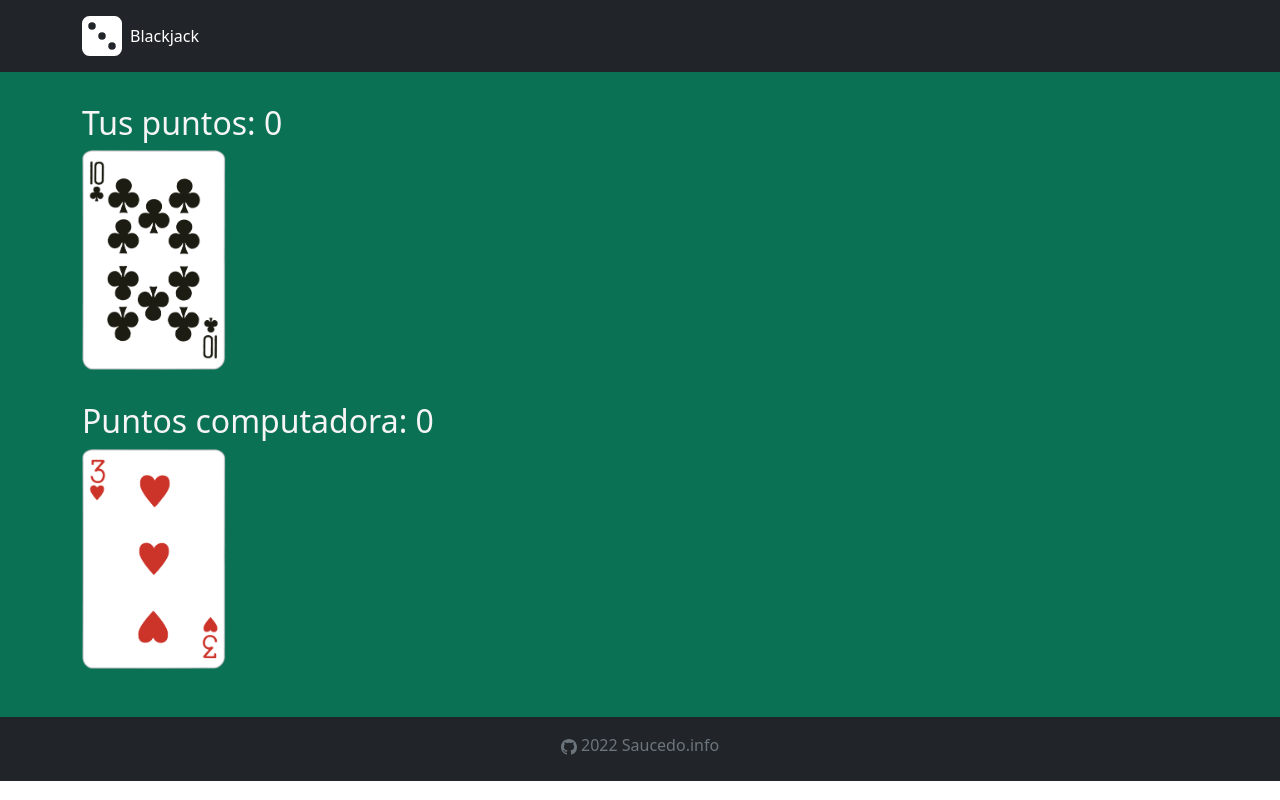
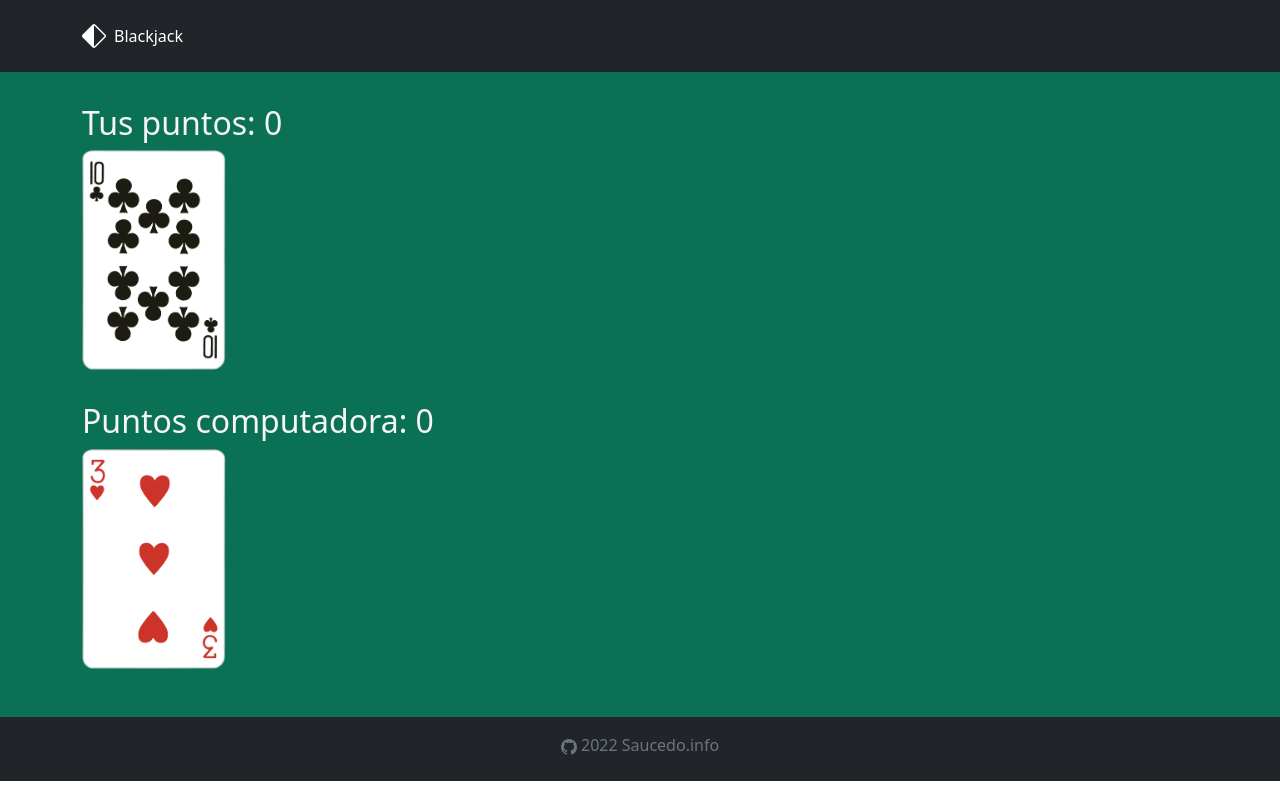
Before and after one commit to saucedoinfo/game-blackjack, a plain HTML site: page index.html in a window 1280 px wide. Drawn offline with nearby package versions, Linux system fonts and the light colour scheme.

Commit message:
202205051251

```diff
--- a/index.html
+++ b/index.html
@@ -1,13 +1,16 @@
 <!DOCTYPE html>
 <html lang="en">
-
   <head>
     <meta charset="UTF-8" />
     <meta http-equiv="X-UA-Compatible" content="IE=edge" />
     <meta name="viewport" content="width=device-width, initial-scale=1.0" />
     <!-- CSS only -->
-    <link href="https://cdn.jsdelivr.net/npm/bootstrap@5.1.3/dist/css/bootstrap.min.css" rel="stylesheet"
-        integrity="sha384-1BmE4kWBq78iYhFldvKuhfTAU6auU8tT94WrHftjDbrCEXSU1oBoqyl2QvZ6jIW3" crossorigin="anonymous" />
+    <link
+      href="https://cdn.jsdelivr.net/npm/bootstrap@5.1.3/dist/css/bootstrap.min.css"
+      rel="stylesheet"
+      integrity="sha384-1BmE4kWBq78iYhFldvKuhfTAU6auU8tT94WrHftjDbrCEXSU1oBoqyl2QvZ6jIW3"
+      crossorigin="anonymous"
+    />
     <link rel="stylesheet" href="assets/css/styles.css" />
     <title>Blackjack | Saucedo.info</title>
   </head>
@@ -15,18 +18,27 @@
   <body>
     <header class="p-3 bg-dark text-white">
       <div class="container">
-            <div class="d-flex flex-wrap align-items-center justify-content-center justify-content-lg-start">
-                <a href="/" class="d-flex align-items-center mb-2 mb-lg-0 text-white text-decoration-none">
-                    <svg xmlns="http://www.w3.org/2000/svg" width="40" height="40" fill="currentColor"
-                        class="bi bi-dice-3-fill" viewBox="0 0 16 16">
+        <div
+          class="d-flex flex-wrap align-items-center justify-content-center justify-content-lg-start"
+        >
+          <a
+            href="/"
+            class="d-flex align-items-center mb-2 mb-lg-0 text-white text-decoration-none"
+          >
+            <svg
+              xmlns="http://www.w3.org/2000/svg"
+              width="24"
+              height="24"
+              fill="currentColor"
+              class="bi bi-diamond-half"
+              viewBox="0 0 16 16"
+            >
               <path
-                            d="M3 0a3 3 0 0 0-3 3v10a3 3 0 0 0 3 3h10a3 3 0 0 0 3-3V3a3 3 0 0 0-3-3H3zm2.5 4a1.5 1.5 0 1 1-3 0 1.5 1.5 0 0 1 3 0zm8 8a1.5 1.5 0 1 1-3 0 1.5 1.5 0 0 1 3 0zM8 9.5a1.5 1.5 0 1 1 0-3 1.5 1.5 0 0 1 0 3z" />
+                d="M9.05.435c-.58-.58-1.52-.58-2.1 0L.436 6.95c-.58.58-.58 1.519 0 2.098l6.516 6.516c.58.58 1.519.58 2.098 0l6.516-6.516c.58-.58.58-1.519 0-2.098L9.05.435zM8 .989c.127 0 .253.049.35.145l6.516 6.516a.495.495 0 0 1 0 .7L8.35 14.866a.493.493 0 0 1-.35.145V.989z"
+              />
             </svg>
+            <a href="#" class="nav-link px-2 text-white">Blackjack</a>
           </a>
-
-                <ul class="nav col-12 col-lg-auto me-lg-auto mb-2 justify-content-center mb-md-0">
-                    <li><a href="#" class="nav-link px-2 text-white">Blackjack</a></li>
-                </ul>
         </div>
       </div>
     </header>
@@ -35,25 +47,42 @@
         <div class="row col mb-3">
           <div class="col-12 my-3">
             <h2>Tus puntos: <span> 0</span></h2>
-                    <img src="assets/cartas/10C.png" alt="carta jugador" class="carta">
+            <img
+              src="assets/cartas/10C.png"
+              alt="carta jugador"
+              class="carta"
+            />
           </div>
 
-                <div class="col-12  my-3">
+          <div class="col-12 my-3">
             <h2>Puntos computadora: <span> 0</span></h2>
-                    <img src="assets/cartas/3H.png" alt="carta computadora " class="carta">
+            <img
+              src="assets/cartas/3H.png"
+              alt="carta computadora "
+              class="carta"
+            />
           </div>
         </div>
       </div>
     </main>
     <footer class="pt-3 pb-2 bg-dark text-muted align-items-end">
-        <p class="text-center"><svg xmlns="http://www.w3.org/2000/svg" width="16" height="16" fill="currentColor"
-                class="bi bi-github" viewBox="0 0 16 16">
+      <p class="text-center">
+        <svg
+          xmlns="http://www.w3.org/2000/svg"
+          width="16"
+          height="16"
+          fill="currentColor"
+          class="bi bi-github"
+          viewBox="0 0 16 16"
+        >
           <path
-                    d="M8 0C3.58 0 0 3.58 0 8c0 3.54 2.29 6.53 5.47 7.59.4.07.55-.17.55-.38 0-.19-.01-.82-.01-1.49-2.01.37-2.53-.49-2.69-.94-.09-.23-.48-.94-.82-1.13-.28-.15-.68-.52-.01-.53.63-.01 1.08.58 1.23.82.72 1.21 1.87.87 2.33.66.07-.52.28-.87.51-1.07-1.78-.2-3.64-.89-3.64-3.95 0-.87.31-1.59.82-2.15-.08-.2-.36-1.02.08-2.12 0 0 .67-.21 2.2.82.64-.18 1.32-.27 2-.27.68 0 1.36.09 2 .27 1.53-1.04 2.2-.82 2.2-.82.44 1.1.16 1.92.08 2.12.51.56.82 1.27.82 2.15 0 3.07-1.87 3.75-3.65 3.95.29.25.54.73.54 1.48 0 1.07-.01 1.93-.01 2.2 0 .21.15.46.55.38A8.012 8.012 0 0 0 16 8c0-4.42-3.58-8-8-8z" />
-            </svg> 2022 Saucedo.info</p>
+            d="M8 0C3.58 0 0 3.58 0 8c0 3.54 2.29 6.53 5.47 7.59.4.07.55-.17.55-.38 0-.19-.01-.82-.01-1.49-2.01.37-2.53-.49-2.69-.94-.09-.23-.48-.94-.82-1.13-.28-.15-.68-.52-.01-.53.63-.01 1.08.58 1.23.82.72 1.21 1.87.87 2.33.66.07-.52.28-.87.51-1.07-1.78-.2-3.64-.89-3.64-3.95 0-.87.31-1.59.82-2.15-.08-.2-.36-1.02.08-2.12 0 0 .67-.21 2.2.82.64-.18 1.32-.27 2-.27.68 0 1.36.09 2 .27 1.53-1.04 2.2-.82 2.2-.82.44 1.1.16 1.92.08 2.12.51.56.82 1.27.82 2.15 0 3.07-1.87 3.75-3.65 3.95.29.25.54.73.54 1.48 0 1.07-.01 1.93-.01 2.2 0 .21.15.46.55.38A8.012 8.012 0 0 0 16 8c0-4.42-3.58-8-8-8z"
+          />
+        </svg>
+        2022 Saucedo.info
+      </p>
     </footer>
 
     <script src="assets/js/app.js"></script>
   </body>
-
 </html>
```
Lines whose indentation alone changed are shown as unchanged.
